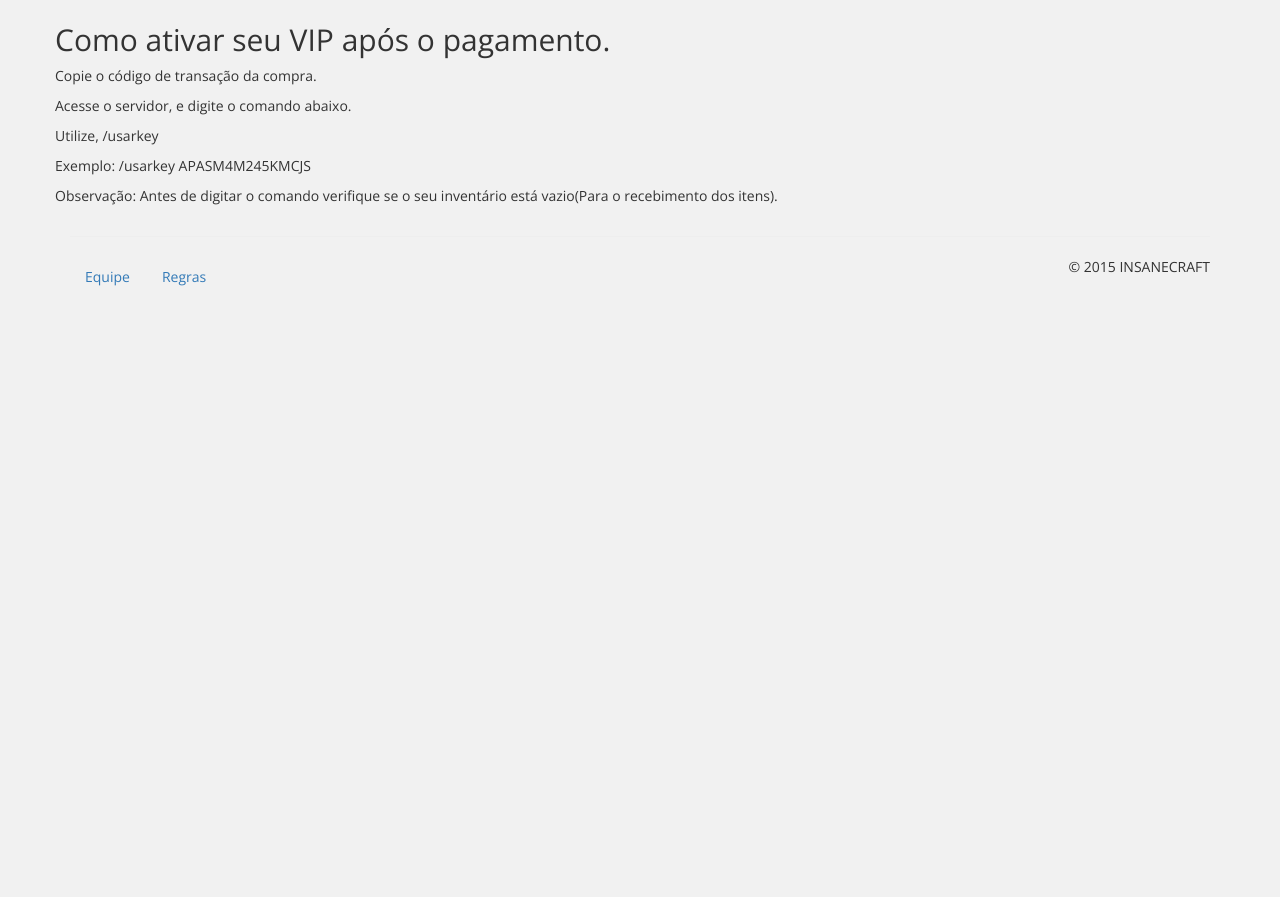
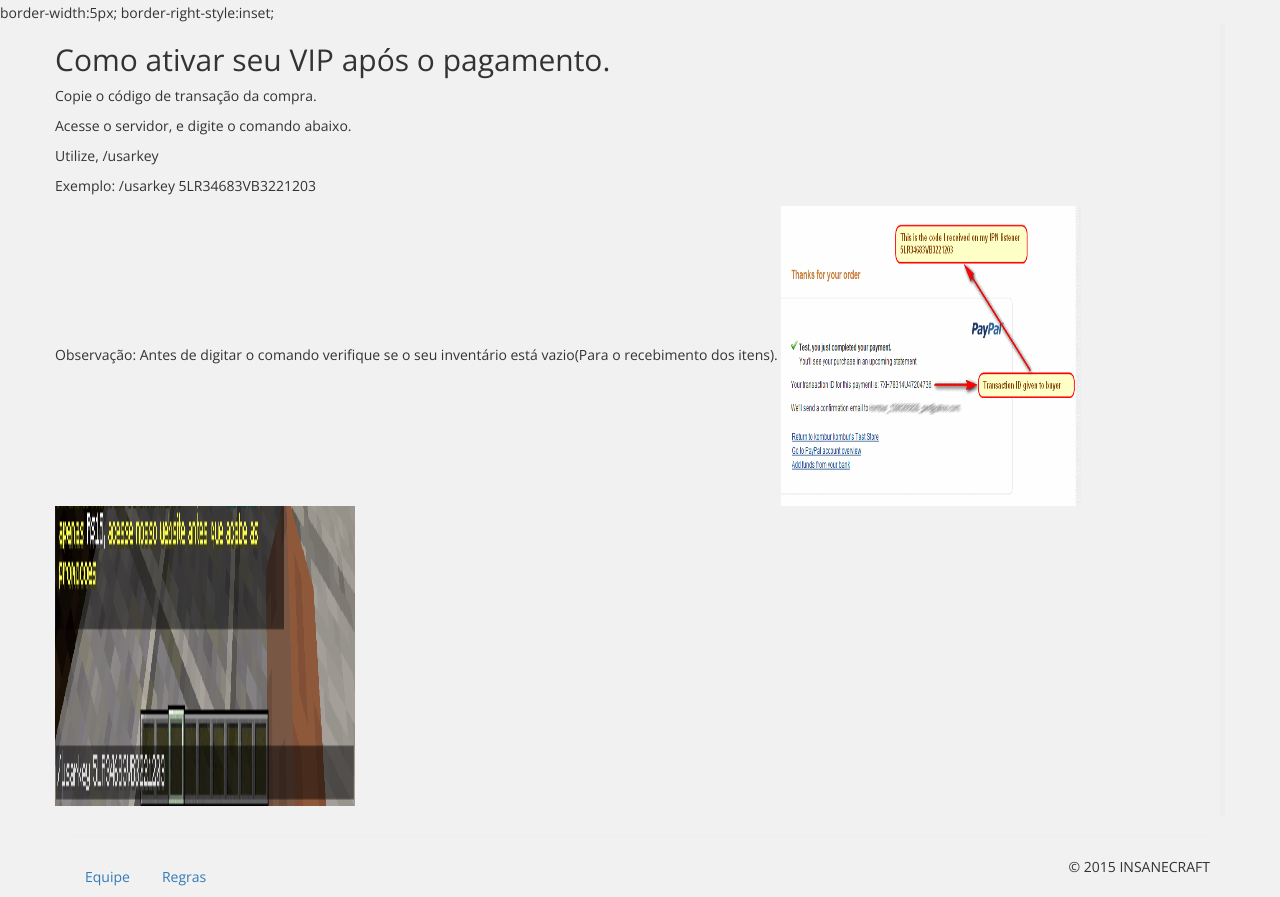
Before and after one commit to insanecraftserver/insanecraftserver.github.io, a plain HTML site: page shop.html in a window 1280 px wide. Shown: the part 875-1772 px from the top of the page. Before the commit the page ends 1172 px from the top, so only its background shows below. Drawn offline with nearby package versions, Linux system fonts and the light colour scheme.

Commit message:
Update shop.html

```diff
--- a/shop.html
+++ b/shop.html
@@ -127,15 +127,22 @@
                 </div>
             </div>
 
-		<div class="container">
+
+			border-width:5px;
+			border-right-style:inset;
+
+
+		<div style="border-width:5px; border-right-style:inset;"  class="container">
 			<div class="row text-left">
 				<h2> Como ativar seu VIP após o pagamento.</h2>
 				<p>
 				<p> Copie o código de transação da compra.
 				<p> Acesse o servidor, e digite o comando abaixo.
 				<p> Utilize, /usarkey <CÓDIGO DE TRANSAÇÃO>
-				<p> Exemplo: /usarkey APASM4M245KMCJS
+				<p> Exemplo: /usarkey 5LR34683VB3221203
 				<p> Observação: Antes de digitar o comando verifique se o seu inventário está vazio(Para o recebimento dos itens).
+				<img src="assets/img/exTransaction.png" height="300" width="300" class="right"/>
+				<img src="assets/img/usarkey.png" height="300" width="300" class="right"/>
 			</div>
 		</div>
 
```
